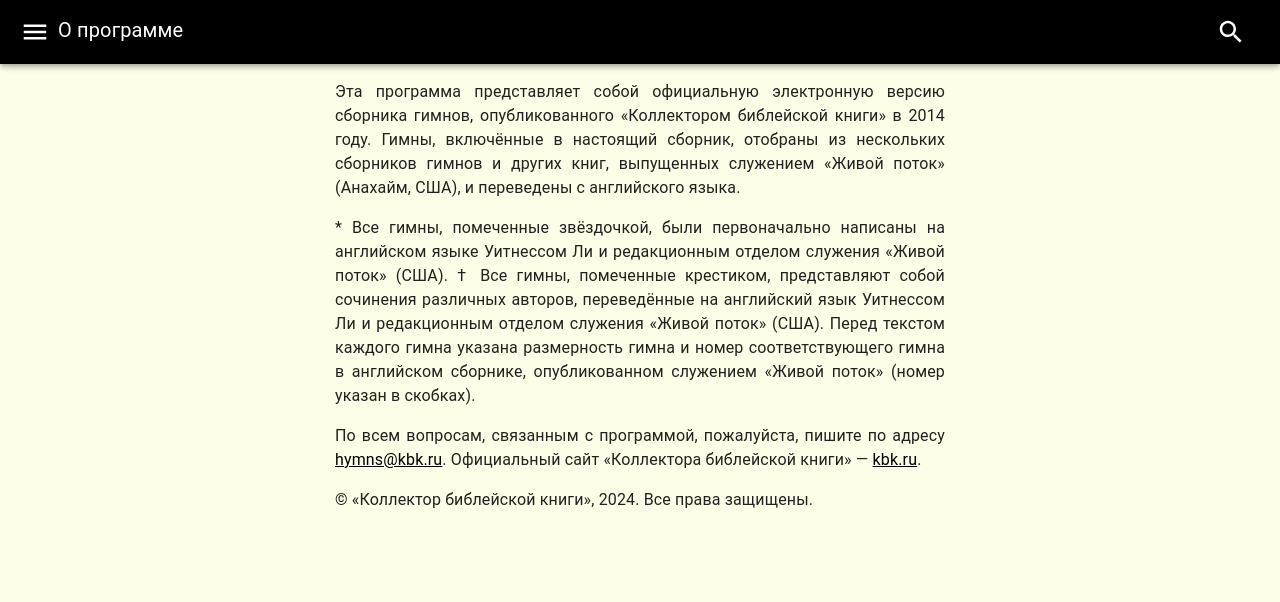
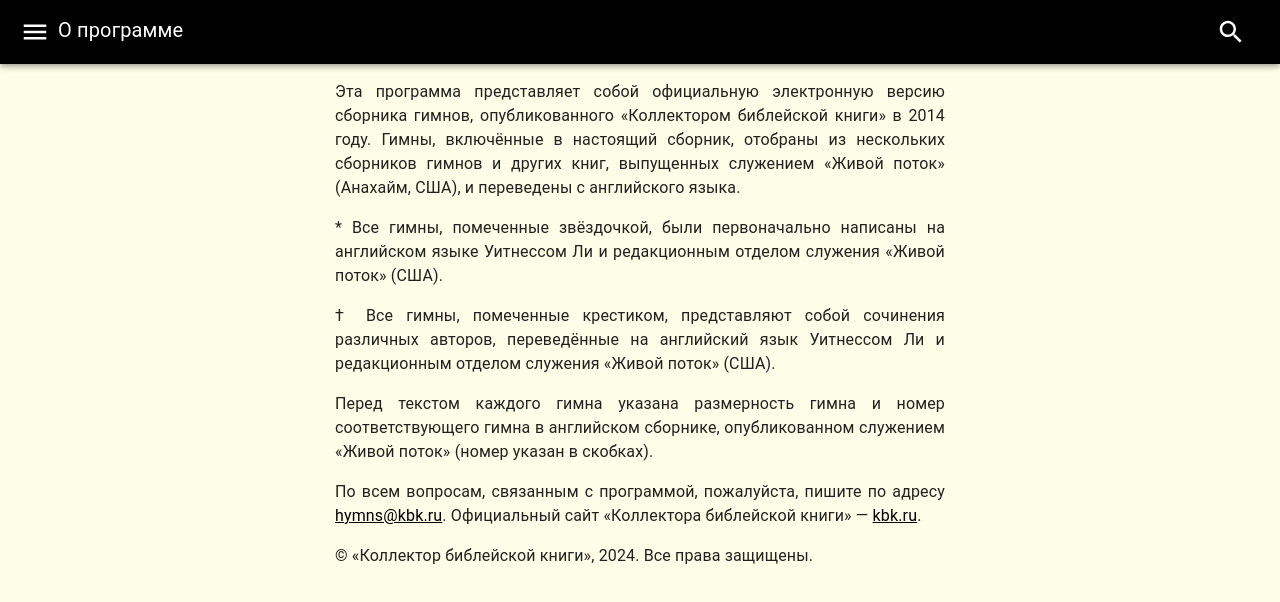
Before and after one commit to gorshipaktsyan/russian-hymns, a React app: page /about in a window 1280 px wide. Shown: the top 602 px of the page. Built offline with nearby package versions, Linux system fonts and the light colour scheme; a web font is replaced by a local one.

Commit message:
update about page

```diff
--- a/src/view/pages/About/index.js
+++ b/src/view/pages/About/index.js
@@ -16,9 +16,15 @@ function About() {
       <p>
         * Все гимны, помеченные звёздочкой, были первоначально написаны на
         английском языке Уитнессом Ли и редакционным отделом служения «Живой
-        поток» (США). † Все гимны, помеченные крестиком, представляют собой
+        поток» (США).
+      </p>
+      <p>
+        † Все гимны, помеченные крестиком, представляют собой
         сочинения различных авторов, переведённые на английский язык Уитнессом
-        Ли и редакционным отделом служения «Живой поток» (США). Перед текстом
+        Ли и редакционным отделом служения «Живой поток» (США).
+      </p>
+      <p>
+        Перед текстом
         каждого гимна указана размерность гимна и номер соответствующего гимна в
         английском сборнике, опубликованном служением «Живой поток» (номер
         указан в скобках).
```
